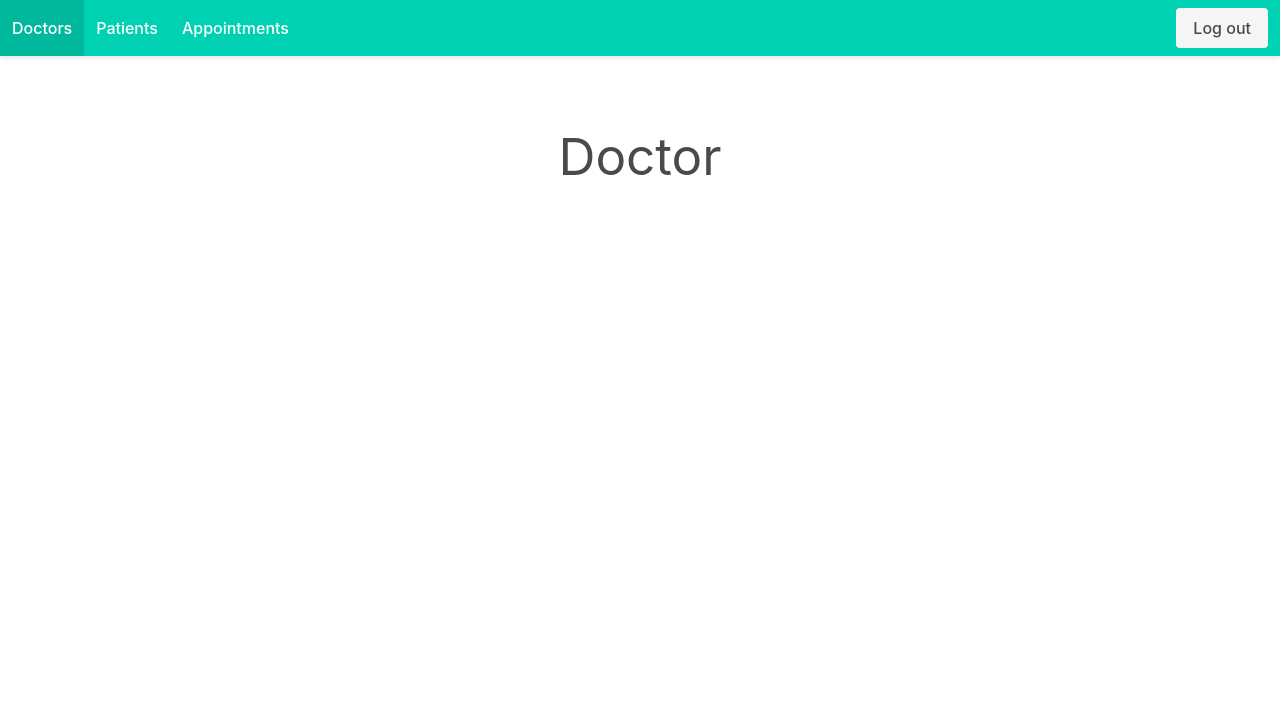
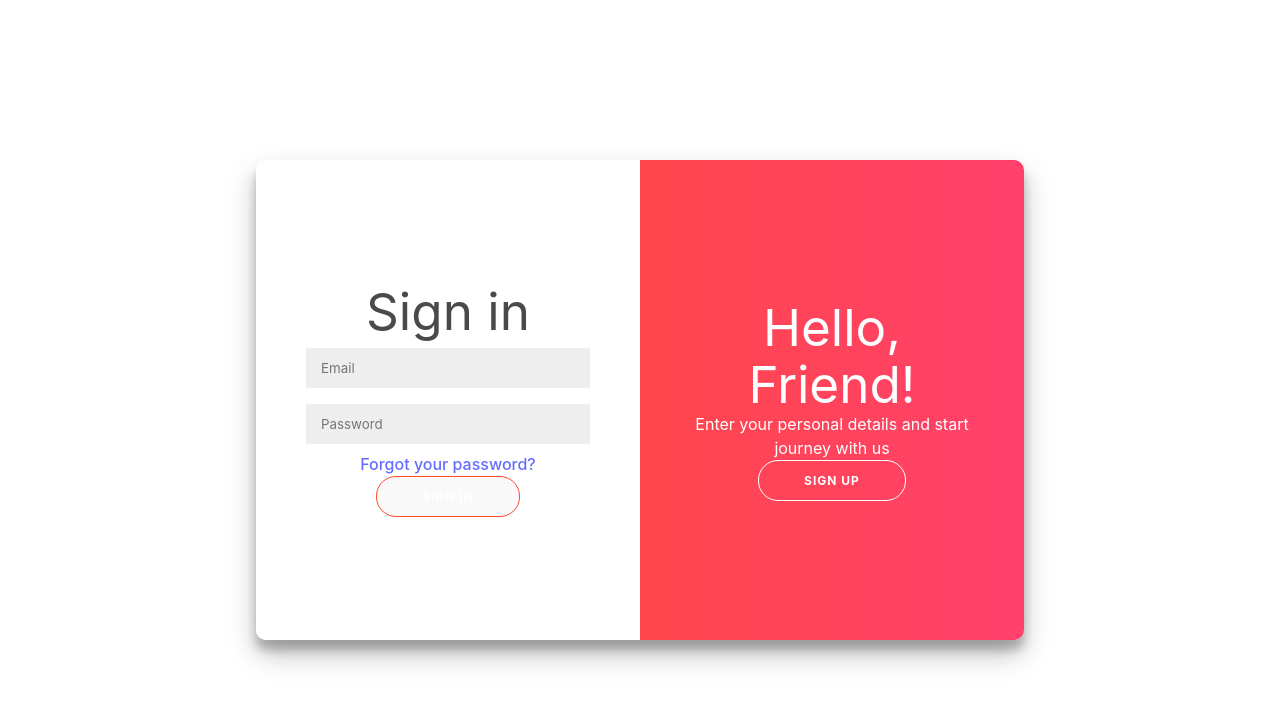
Before and after one commit to MatiusDev/simulacro_riwi_m4, a website built with Vite: page frontend/index.html in a window 1280 px wide. Built offline with nearby package versions, Linux system fonts and the light colour scheme.

Commit message:
UPDATE: Change login component to general (auth)

```diff
--- a/frontend/src/components/layout/Navbar.js
+++ b/frontend/src/components/layout/Navbar.js
@@ -1,5 +1,6 @@
+import './layout.css';
+
 import { clearUserData } from '../../utils/localStorage.js';
-import './layout.css';
 
 const Navbar = () => {
   const nav = document.createElement('nav');
--- a/frontend/src/components/router.js
+++ b/frontend/src/components/router.js
@@ -1,4 +1,4 @@
-import Login from './views/Login/Login.js';
+import Authentication from './views/Authentication/Authentication.js';
 import Patient from './views/Patient/Patient.js';
 import Doctor from './views/Doctor/Doctor.js';
 import Appointment from './views/Appointment/Appointment.js';
@@ -7,8 +7,10 @@ import NotFound from './views/NotFound/NotFound.js';
 import Navbar from './layout/Navbar.js';
 import Section from './layout/Section.js';
 
+import { getUserData } from '../utils/localStorage.js';
+
 const routes = {
-  '#/': { sectionId: 'login', component: Login, private: false },
+  '#/': { sectionId: 'auth', component: Authentication, private: false },
   '#/doctors': { sectionId: 'doctors', component: Doctor, private: true },
   '#/patients': { sectionId: 'patients', component: Patient, private: true },
   '#/appointments': { sectionId: 'appointments', component: Appointment, private: true },
@@ -17,7 +19,7 @@ const routes = {
 
 const handleRouting = () => {
   const path = window.location.hash || '#/';
-  const currentUser = 'mateo'; // Replace with real auth check
+  const currentUser = getUserData();
 
   if (currentUser && path === '#/') {
     window.location.hash = '#/doctors';
--- a/frontend/src/components/views/Login/Login.css
+++ b/frontend/src/components/views/Authentication/Authentication.css
@@ -1,6 +1,12 @@
+#auth {
+  width: 100%;
+  min-height: 100vh;
+  display: flex;
+  align-items: center;
+  justify-content: center;
+}
 
-
-.login-container {
+.auth-container {
   background-color: #fff;
   border-radius: 10px;
   box-shadow: 0 14px 28px rgba(0,0,0,0.25), 0 10px 10px rgba(0,0,0,0.22);
@@ -83,19 +89,19 @@
 }
 
 /* Move overlay */
-.login-container.right-panel-active .overlay-container{
+.auth-container.right-panel-active .overlay-container{
   transform: translateX(-100%);
 }
 
-.login-container.right-panel-active .overlay {
+.auth-container.right-panel-active .overlay {
   transform: translateX(50%);
 }
 
-.login-container.right-panel-active .sign-in-container {
+.auth-container.right-panel-active .sign-in-container {
   transform: translateX(100%);
 }
 
-.login-container.right-panel-active .sign-up-container {
+.auth-container.right-panel-active .sign-up-container {
   transform: translateX(100%);
   opacity: 1;
   z-index: 5;
--- a/frontend/src/components/views/Login/Login.js
+++ b/frontend/src/components/views/Authentication/Authentication.js
@@ -1,9 +1,10 @@
+import './Authentication.css';
+
 import { setUserData } from "../../../utils/localStorage.js";
-import './Login.css';
 
-const Login = () => {
+const Authentication = () => {
   const container = document.createElement('div');
-  container.classList.add('login-container');
+  container.classList.add('auth-container');
 
   const handleLogin = (e) => {
     e.preventDefault();
@@ -90,4 +91,4 @@ const Login = () => {
   return container;
 };
 
-export default Login;
+export default Authentication;
--- a/frontend/src/index.css
+++ b/frontend/src/index.css
@@ -51,6 +51,10 @@ h1 {
   min-height: 100vh;
 }
 
+#content {
+  width: 100%;
+}
+
 button {
   border-radius: 20px;
   border: 1px solid #FF4B2B;
```
